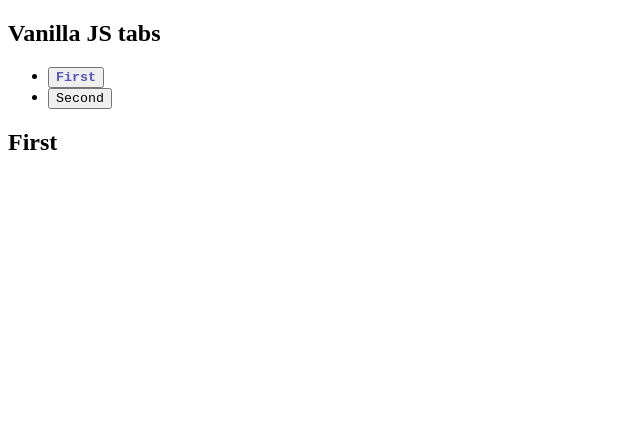
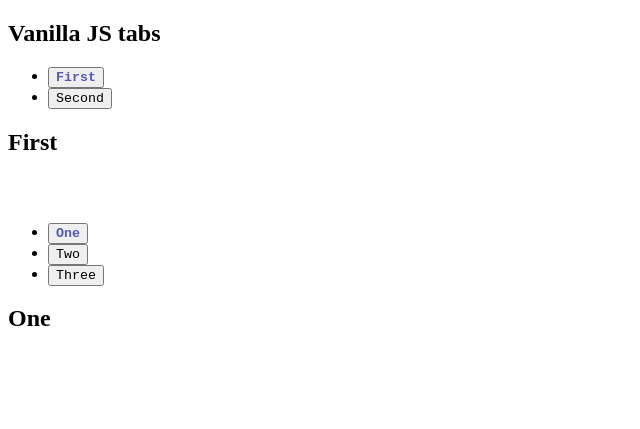
Before and after one commit to evalarumbe/vanilla-js-tabs, a plain HTML site: page index.html in a window 1280 px wide. Shown: the whole page, without its empty margins (0-640 px from the left). Drawn offline with Linux system fonts and the light colour scheme.

Commit message:
Add another set of tabs

```diff
--- a/index.html
+++ b/index.html
@@ -10,7 +10,7 @@
 
 <h2>Vanilla JS tabs</h2>
 
-<div class="tab-container">
+<div class="tab-container pink">
   <ul class="tab-controls">
     <li><button aria-controls="first" role="tab">First</button></li>
     <li><button aria-controls="second" role="tab">Second</button></li>
@@ -25,6 +25,26 @@
   </section>
 </div>
 
+<div class="tab-container gold">
+  <ul class="tab-controls">
+    <li><button aria-controls="one" role="tab">One</button></li>
+    <li><button aria-controls="two" role="tab">Two</button></li>
+    <li><button aria-controls="three" role="tab">Three</button></li>
+  </ul>
+
+  <section id="one" class="tab-panel">
+    <h2>One</h2>
+  </section>
+
+  <section id="two" class="tab-panel">
+    <h2>Two</h2>
+  </section>
+
+  <section id="three" class="tab-panel">
+    <h2>Three</h2>
+  </section>
+</div>
+
 <script src="./tabs.js"></script>
 </body>
 </html>
```
